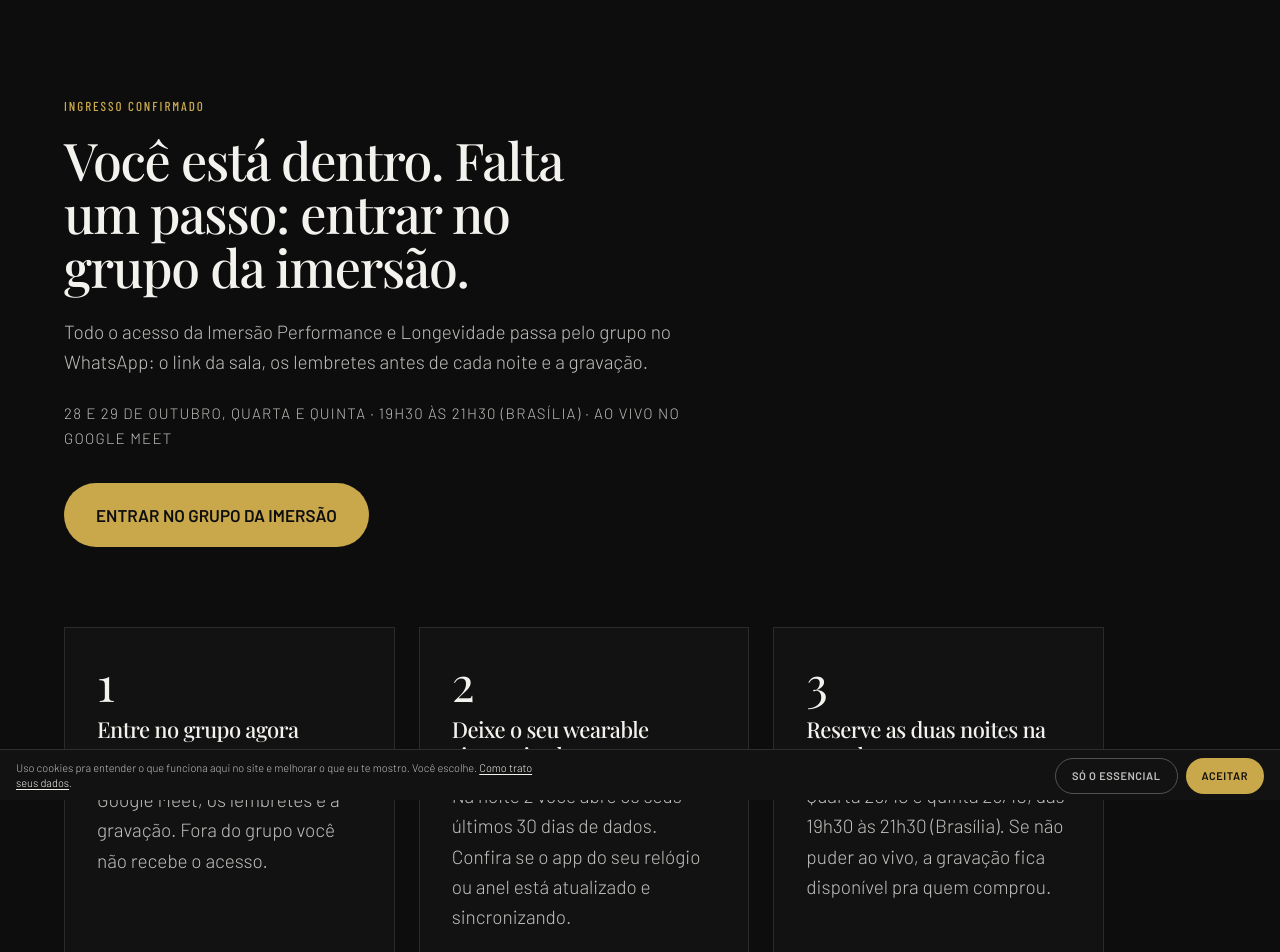
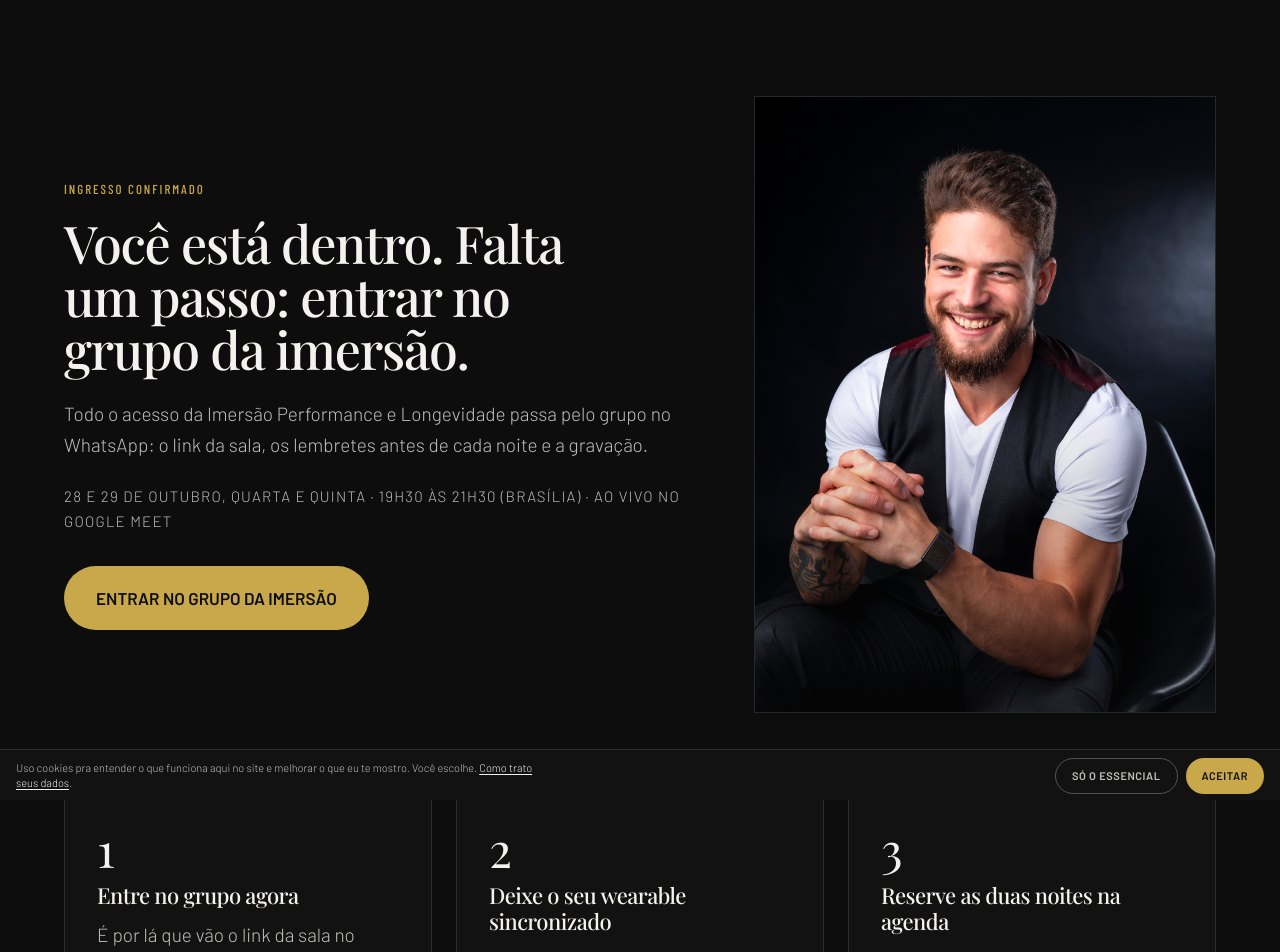
Before and after one commit to MentoRamos/wwc-landing, a Next.js app: page /imersao/obrigado in a window 1280 px wide. Shown: the top 952 px of the page. Built offline with nearby package versions, Linux system fonts and the light colour scheme; no server answers.

Commit message:
Show Kauã's smiling portrait on /imersao/obrigado
Co-Authored-By: Claude Opus 5.5 (1M context) <noreply@anthropic.com>
Claude-Session: https://claude.ai/code/session_012R1zK6aCt2QzU3RMrcqqzE

```diff
--- a/app/imersao/obrigado/page.tsx
+++ b/app/imersao/obrigado/page.tsx
@@ -1,4 +1,5 @@
 import type { Metadata } from 'next';
+import Image from 'next/image';
 import { IMERSAO_GRUPO_WHATSAPP_URL } from '@/lib/imersao';
 import { MetaPixel } from '@/components/MetaPixel';
 import { PurchaseEvent } from '@/components/imersao/PurchaseEvent';
@@ -44,6 +45,7 @@ export default function ImersaoObrigadoPage() {
   return (
     <div className="min-h-screen bg-[var(--bg)] pt-12 pb-24 md:pt-24">
       <div className="container-lp">
+        <div className="grid items-center gap-10 md:grid-cols-[1.15fr_0.85fr] md:gap-16">
           <div className="max-w-[680px]">
             <p className={HERO_EYEBROW}>INGRESSO CONFIRMADO</p>
             <h1 className="page-title mt-4 text-[2rem] leading-[1.08] md:text-[2.75rem]">
@@ -67,7 +69,21 @@ export default function ImersaoObrigadoPage() {
             </a>
           </div>
 
-        <ol className="mt-16 grid max-w-[1040px] gap-6 md:mt-20 md:grid-cols-3">
+          <div className="relative aspect-[4/5] w-full overflow-hidden border border-[var(--border)] md:aspect-[3/4]">
+            <Image
+              src="/photos/kaua-portrait-smile.jpg"
+              alt="Kauã Ramos, health manager da Wealth & Wellness, sorrindo"
+              fill
+              sizes="(max-width: 768px) 100vw, 40vw"
+              quality={75}
+              className="object-cover object-top"
+              priority
+            />
+            <div className="pointer-events-none absolute inset-0 bg-gradient-to-t from-[var(--bg)]/40 via-transparent to-transparent" />
+          </div>
+        </div>
+
+        <ol className="mt-16 grid gap-6 md:mt-20 md:grid-cols-3">
           {PASSOS.map((passo, i) => (
             <li key={passo.titulo} className="border border-[var(--border)] bg-[var(--bg-elevated)] p-6 md:p-8">
               <p className="stat-num text-[var(--accent)]">{i + 1}</p>
```
Lines whose indentation alone changed are shown as unchanged.
